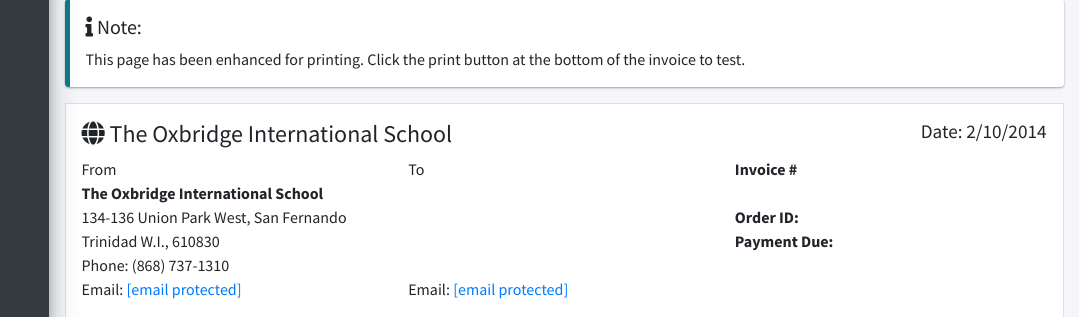
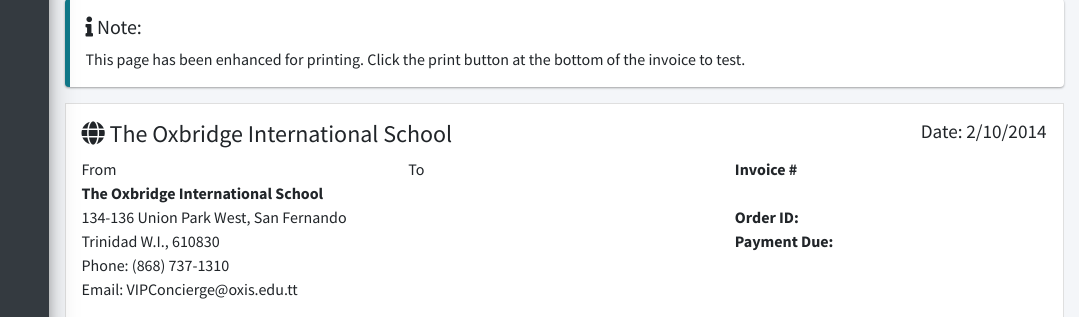
Before and after one commit to adiah-web-dev/oxis-tickets, a Django app: page /order/create/ in a window 1280 px wide. Shown: the part 565-882 px from the top of the page, without its empty margins (201-1280 px from the left). Run offline with Django 5.2, Linux system fonts and the light colour scheme; some libraries are stand-ins or nearby versions.

Commit message:
Update the new order page
Add the total to the page and removed the hidden email

```diff
--- a/static/js/pages/addOrder.js
+++ b/static/js/pages/addOrder.js
@@ -87,6 +87,10 @@
 		const newTicket = {name, type, price};
 		tickets.push(newTicket);
 
+		const total = tickets.reduce((total, ticket) => total + ticket.price, 0)
+		const totalCell = document.getElementById('order-total')
+		totalCell.textContent = `$${total}.00`
+
 		// Add hidden inputs for each of the tickets
 		const ticketName = document.createElement('input');
 		ticketName.type = 'hidden';
--- a/tickets/templates/tickets/new_order.html
+++ b/tickets/templates/tickets/new_order.html
@@ -73,7 +73,8 @@
 							134-136 Union Park West, San Fernando<br>
 							Trinidad W.I., 610830<br>
 							Phone: (868) 737-1310<br>
-							Email: <a href="/cdn-cgi/l/email-protection" class="__cf_email__" data-cfemail="ddb4b3bbb29dbcb1b0bcaebcb8b8b9aea9a8b9b4b2f3beb2b0">[email&#160;protected]</a>
+							{% comment %} Email: <a href="/cdn-cgi/l/email-protection" class="__cf_email__" data-cfemail="ddb4b3bbb29dbcb1b0bcaebcb8b8b9aea9a8b9b4b2f3beb2b0">[email&#160;protected]</a> {% endcomment %}
+							Email: VIPConcierge@oxis.edu.tt
 						</address>
 					</div>
 					<!-- /.col -->
@@ -85,7 +86,7 @@
 							<br>
 							<br>
 							<br>
-							Email: <a href="/cdn-cgi/l/email-protection" class="__cf_email__" data-cfemail="d0babfb8befeb4bfb590b5a8b1bda0bcb5feb3bfbd">[email&#160;protected]</a>
+							{% comment %} Email: <a href="/cdn-cgi/l/email-protection" class="__cf_email__" data-cfemail="d0babfb8befeb4bfb590b5a8b1bda0bcb5feb3bfbd">[email&#160;protected]</a> {% endcomment %}
 						</address>
 					</div>
 					<!-- /.col -->
@@ -147,7 +148,7 @@
 							<table class="table">
 								<tr>
 									<th>Total:</th>
-									<td></td>
+									<td id='order-total'></td>
 								</tr>
 							</table>
 						</div>
```
